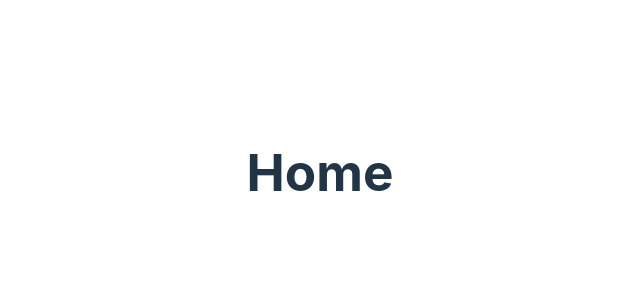
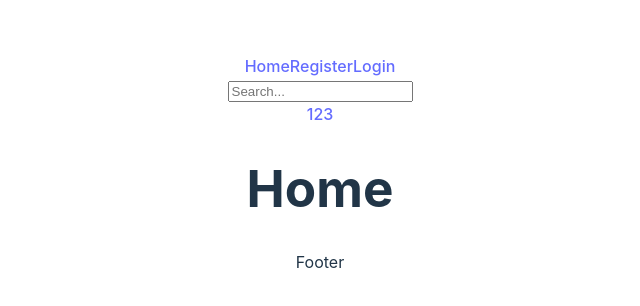
Before and after one commit to FirstProject-Team-4/Second, a React (Vite) app in the folder Tripify/: page / in a window 1280 px wide. Shown: the part 228-534 px from the top of the page, without its empty margins (320-960 px from the left). Built offline with nearby package versions, Linux system fonts and the light colour scheme.

Commit message:
add category

```diff
--- a/Tripify/src/App.tsx
+++ b/Tripify/src/App.tsx
@@ -1,9 +1,12 @@
 import { useState } from 'react'
-import { Route,Routes,BrowserRouter } from 'react-router-dom'
+import { Route, Routes, BrowserRouter } from 'react-router-dom'
 import './App.css'
 import HomeView from './Views/Home-view'
 import LoginView from './Views/Login-view'
 import RegisterView from './Views/Register-view'
+import { Header } from './Components/Header'
+import Footer from './Components/Footer'
+import Category from './Views/Category-view'
 
 function App() {
 
@@ -11,13 +14,16 @@ function App() {
   return (
     <>
       <BrowserRouter>
-      <Routes>
-        <Route path="/" element={<HomeView/>} />
-        <Route path="/home" element={<HomeView/>} />
-        <Route path="/login" element={<LoginView/>} />
-        <Route path="/login" element={<RegisterView/>} />
-
+        <Header />
+        <Routes>
+          <Route path="/" element={<HomeView />} />
+          <Route path="/home" element={<HomeView />} />
+          <Route path="/login" element={<LoginView />} />
+          <Route path="/register" element={<RegisterView />} />
+          <Route path="/category/:id" element={<Category/>} />
+          <Route path="*" element={<h1> 404 Not Found</h1>} />
         </Routes>
+        <Footer />
       </BrowserRouter>
 
     </>
--- a/Tripify/src/Components/Header.tsx
+++ b/Tripify/src/Components/Header.tsx
@@ -3,9 +3,16 @@ import { NavLink } from "react-router-dom";
 export const Header = () => {
     return (
         <header>
-            <NavLink to='/'>Home</NavLink>
+            <div >
             <NavLink to='/home'>Home</NavLink>
             <NavLink to="/register">Register</NavLink>
             <NavLink to="/login">Login</NavLink>
+            </div>
+            <input type="text" placeholder="Search..."/>
+            <div>
+                <NavLink id={'1'} to="/category/1">1</NavLink>
+                <NavLink to="/category/2">2</NavLink>
+                <NavLink to="/category/3">3</NavLink>
+            </div>
         </header>);
 }
--- /dev/null
+++ b/Tripify/src/Views/Category-view.tsx
@@ -0,0 +1,12 @@
+import { useParams } from "react-router-dom"
+
+
+export default function CategoryView() {
+    const { id } = useParams()
+  return (
+    <div>
+      <h1>Category</h1>
+      <h1>{id}</h1>
+    </div>
+  )
+}
```
